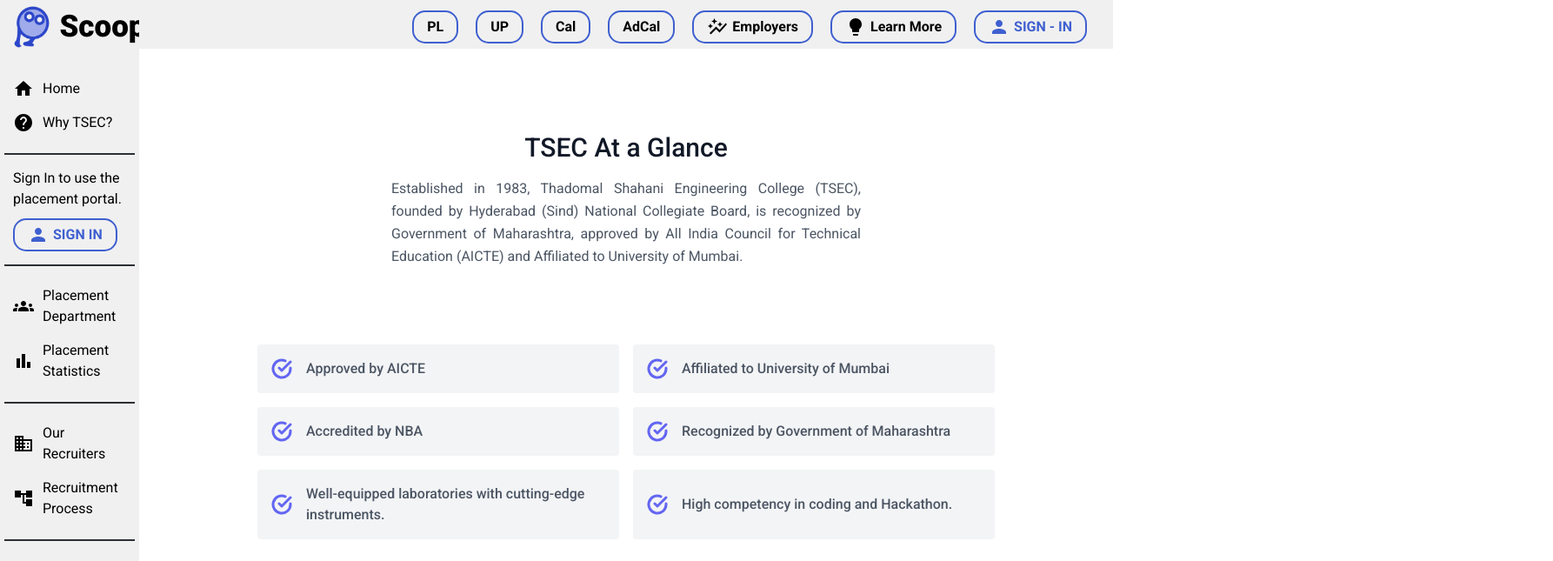
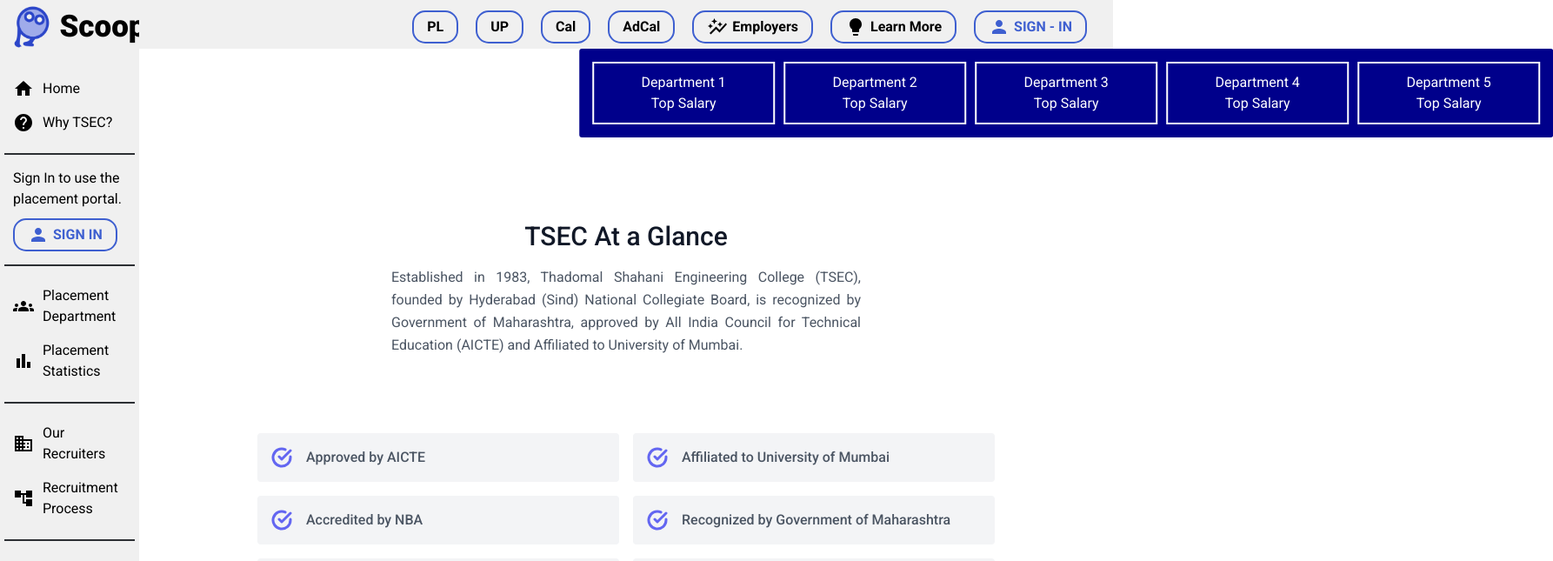
Before and after one commit to shreyanzjain/scoop-mern, a React (Vite) app in the folder frontend/: page /whytsec in a window 1280 px wide. Shown: the top 645 px of the page at 87% size, 1786 px wide, since content can reach past the window. Built offline with nearby package versions, Linux system fonts and the light colour scheme.

Commit message:
Banner Animation

```diff
--- a/frontend/src/components/landing/Why_tsec.jsx
+++ b/frontend/src/components/landing/Why_tsec.jsx
@@ -5,9 +5,63 @@ const Justify = styled.div`
     text-align: justify;
     text-justify: inter-word;
 `
+const BannerContainer = styled.div`
+  background-color: #00008B;
+  color: #fff;
+  padding: 10px;
+  text-align: center;
+  display: flex;
+  border-radius: 3px;
+  animation: moveBanner 10s linear infinite;
+  position: sticky; /* Make the banner sticky */
+  top: 0; /* Stick to the top of the viewport */
+  z-index: 1;
+  @keyframes moveBanner {
+    0% {
+      transform: translateX(100%);
+    }
+  }
+`
+
+const DepartmentContainer = styled.div`
+  text-align: center;
+  flex-grow: 1;
+  border: 2px solid #fff; /* Add a white border around each department container */
+  padding: 10px; /* Add some padding to create space between the content and the border */
+  margin: 5px; /* Add margin to create space between department containers */
+`
+
+const TopSalariesBanner = () => {
+  return (
+    <BannerContainer>
+      <DepartmentContainer>
+        <p>Department 1</p>
+        <p>Top Salary</p>
+      </DepartmentContainer>
+      <DepartmentContainer>
+        <p>Department 2</p>
+        <p>Top Salary</p>
+      </DepartmentContainer>
+      <DepartmentContainer>
+        <p>Department 3</p>
+        <p>Top Salary</p>
+      </DepartmentContainer>
+      <DepartmentContainer>
+        <p>Department 4</p>
+        <p>Top Salary</p>
+      </DepartmentContainer>
+      <DepartmentContainer>
+        <p>Department 5</p>
+        <p>Top Salary</p>
+      </DepartmentContainer>
+    </BannerContainer>
+  );
+}
+
 const Why_tsec = () => {
   return (
     <section class="text-gray-600 body-font">
+  <TopSalariesBanner />
   <div class="container px-5 py-24 mx-auto">
     <div class="text-center mb-20">
       <h1 class="sm:text-3xl text-2xl font-medium text-center title-font text-gray-900 mb-4">TSEC At a Glance</h1>
```
